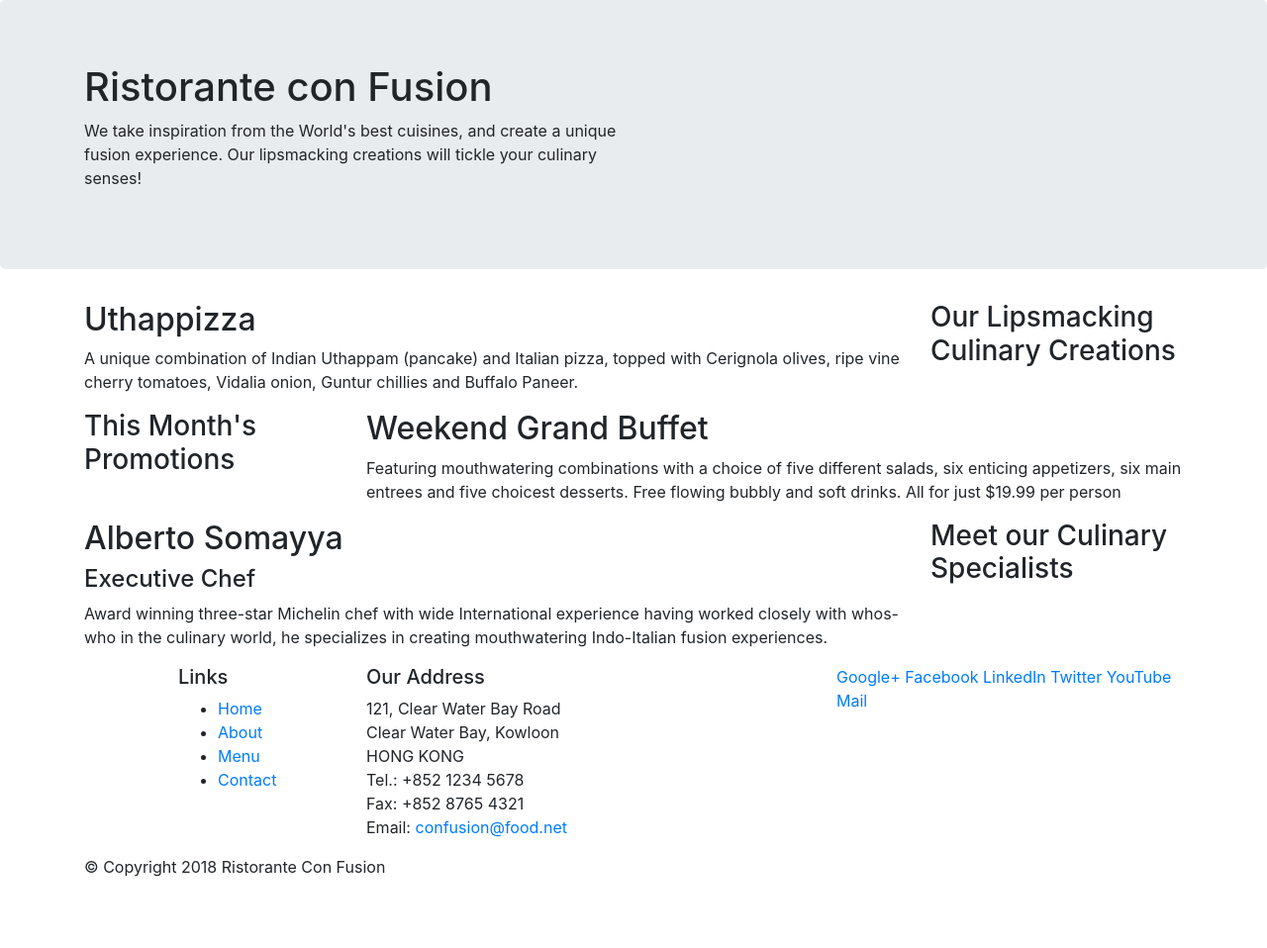
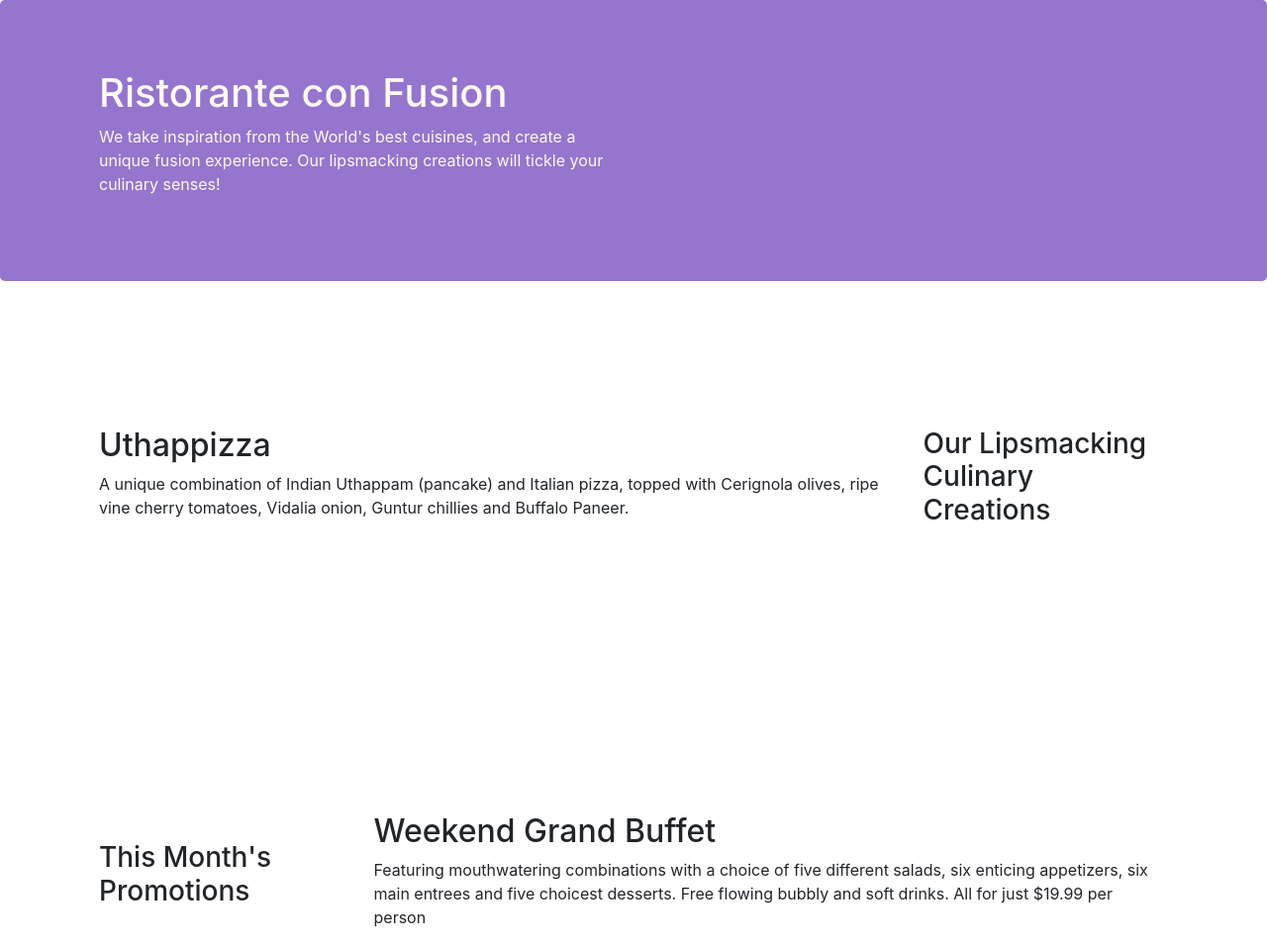
Before and after one commit to lucifer123A/BootStrap, a website: page index.html in a window 1280 px wide. Shown: the top 958 px of the page at 99% size. Before the commit the page ends 904 px from the top, so only its background shows below. Drawn offline with nearby package versions, Linux system fonts and the light colour scheme.

Commit message:
Bootstrap Grid part2

```diff
--- /dev/null
+++ b/css/styles.css
@@ -0,0 +1,30 @@
+.row-header{
+    margin:0px auto;
+    padding: 0px auto
+}
+
+.row-content{
+    margin:2px auto;
+    padding : 50px 0px 50px 0px;
+    border-bottom: ipx ridge;
+    min-height: 400px;
+}
+
+.footer{
+    background-color: #D1C4E9;
+    margin: 0px auto;
+    padding: 20px 0px;
+}
+
+.jumbotron{
+    padding: 70px 30px;
+    margin:0px auto;
+    background: #9575CD;
+    color: floralwhite;
+}
+
+.address{
+    font-size: 80%;
+    margin: 0px ;
+    color: #0f0f0f;
+}
--- a/index.html
+++ b/index.html
@@ -8,6 +8,7 @@
 
     <!-- Bootstrap CSS -->
     <link rel="stylesheet" href="node_modules/bootstrap/dist/css/bootstrap.min.css">
+    <link rel="stylesheet" href="css/styles.css">
     <title>Ristorante Con Fusion</title>
 </head>
 
@@ -15,7 +16,7 @@
 
     <header class="jumbotron">
         <div class="container">
-            <div class="row">
+            <div class="row row-header">
                 <div class="col-12 col-sm-6">
                     <h1>Ristorante con Fusion</h1>
                     <p>We take inspiration from the World's best cuisines, and create a unique fusion experience. Our lipsmacking creations will tickle your culinary senses!</p>
@@ -27,7 +28,7 @@
     </header>
 
     <div class="container">
-        <div class="row">
+        <div class="row row-content align-items-center">
             <div class="col 12 col-sm-4 order-sm-last col-md-3">
                 <h3>Our Lipsmacking Culinary Creations</h3>
             </div>
@@ -38,7 +39,7 @@
         </div>
 
 
-        <div class="row">
+        <div class="row row-content align-items-center">
             <div class="col 12 col-sm-4 col-md-3">
                 <h3>This Month's Promotions</h3>
             </div>
@@ -48,7 +49,7 @@
             </div>
         </div>
 
-        <div class="row">
+        <div class="row row-content align-items-center">
             <div class="col 12 col-sm-4 order-sm-last col-md-3">
                 <h3>Meet our Culinary Specialists</h3>
             </div>
@@ -60,12 +61,12 @@
         </div>
     </div>
 
-    <footer>
+    <footer class="footer">
         <div class="container">
             <div class="row">
                 <div class="col-4 offset-1 col-sm-2">
                     <h5>Links</h5>
-                    <ul>
+                    <ul class="list-unstyled">
                         <li><a href="#">Home</a></li>
                         <li><a href="#">About</a></li>
                         <li><a href="#">Menu</a></li>
@@ -83,8 +84,8 @@
 		              Email: <a href="mailto:confusion@food.net">confusion@food.net</a>
 		           </address>
                 </div>
-                <div class="col-12 col-sm-4">
-                    <div>
+                <div class="col-12 col-sm-4 align-self-center">
+                    <div class="text-center">
                         <a href="http://google.com/+">Google+</a>
                         <a href="http://www.facebook.com/profile.php?id=">Facebook</a>
                         <a href="http://www.linkedin.com/in/">LinkedIn</a>
@@ -94,7 +95,7 @@
                     </div>
                 </div>
            </div>
-           <div class="row">
+           <div class="row justify-content-center">
                 <div class="col-auto">
                     <p>© Copyright 2018 Ristorante Con Fusion</p>
                 </div>
```
